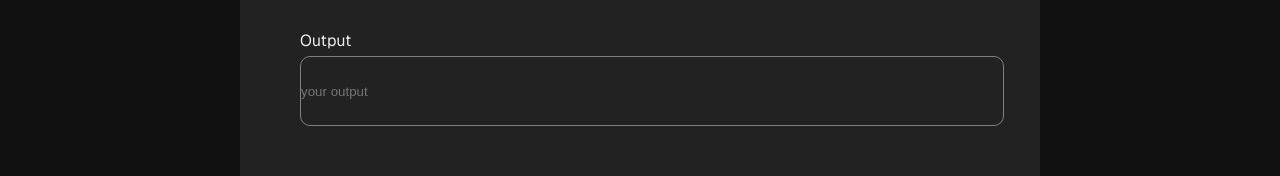
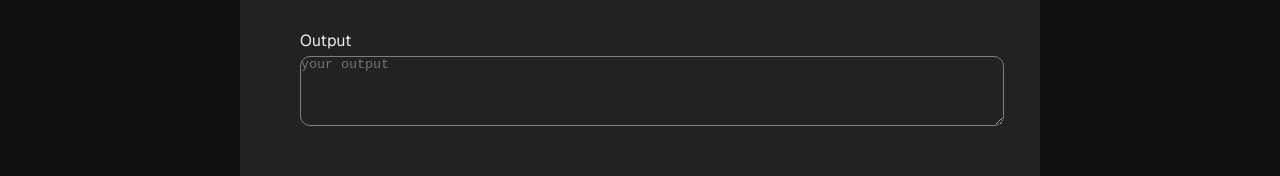
Before and after one commit to Krieger-m/hashing-algorithm-explorer, a Next.js app: page / in a window 1280 px wide. Shown: the part 530-706 px from the top of the page. Built offline with nearby package versions, Linux system fonts and the light colour scheme.

Commit message:
changes to hash functions

```diff
--- a/src/app/CryptoContext.tsx
+++ b/src/app/CryptoContext.tsx
@@ -1,6 +1,6 @@
 'use client';
 import { createContext, useState, ReactNode, useMemo } from "react";
-import { hashSha256, hashMd5, hashSha1 } from "./_utils/hash";
+import { hashSha256, hashMd5, hashSha1, hashHMAC } from "./_utils/hash";
 
 interface HashContextType {
   input: string;
@@ -31,6 +31,8 @@ export function HashContextProvider(props: HashContextProviderProps) {
         return hashMd5(input);
       case 'sha1':
         return hashSha1(input);
+      case 'hmac':
+        return hashHMAC(input);
       default:
         return 'Unknown algorithm';
     }
--- a/src/app/_components/OutputField.tsx
+++ b/src/app/_components/OutputField.tsx
@@ -17,8 +17,8 @@ export default function OutputField(props: OutputFieldProps) {
   return (
     <>
       <p>{label}</p>
-      <input
-        type="text"
+      <textarea
+        // type="text"
         className={styles.textField}
         placeholder="your output"
         value={output}
--- a/src/app/_components/Selector.tsx
+++ b/src/app/_components/Selector.tsx
@@ -19,6 +19,7 @@ export default function Selector(props:{label:string}){
                 onChange={(e) => setAlgorithm(e.target.value)}
             >
                 <option className={styles.optionStyle} value='sha256'>sha256</option>
+                <option className={styles.optionStyle} value='hmac'>hmac</option>
                 <option className={styles.optionStyle} value='md5'>md5</option>
                 <option className={styles.optionStyle} value='sha1'>sha1</option>
             </select>
--- a/src/app/_utils/hash.ts
+++ b/src/app/_utils/hash.ts
@@ -6,8 +6,14 @@ import crypto from 'crypto';
  * @returns The hex-encoded hash string.
  */
 
-export function hashSha256(inp: string){
+export function hashSha256(inp: string ){
     const x =    crypto.createHash('sha256').update(inp).digest('hex');
+    console.log(x)
+    return x
+}
+
+export function hashHMAC(inp: string){
+    const x =    crypto.createHmac('sha512', 'test').update(inp).digest('hex',);
     console.log(x)
     return x
 }
```
